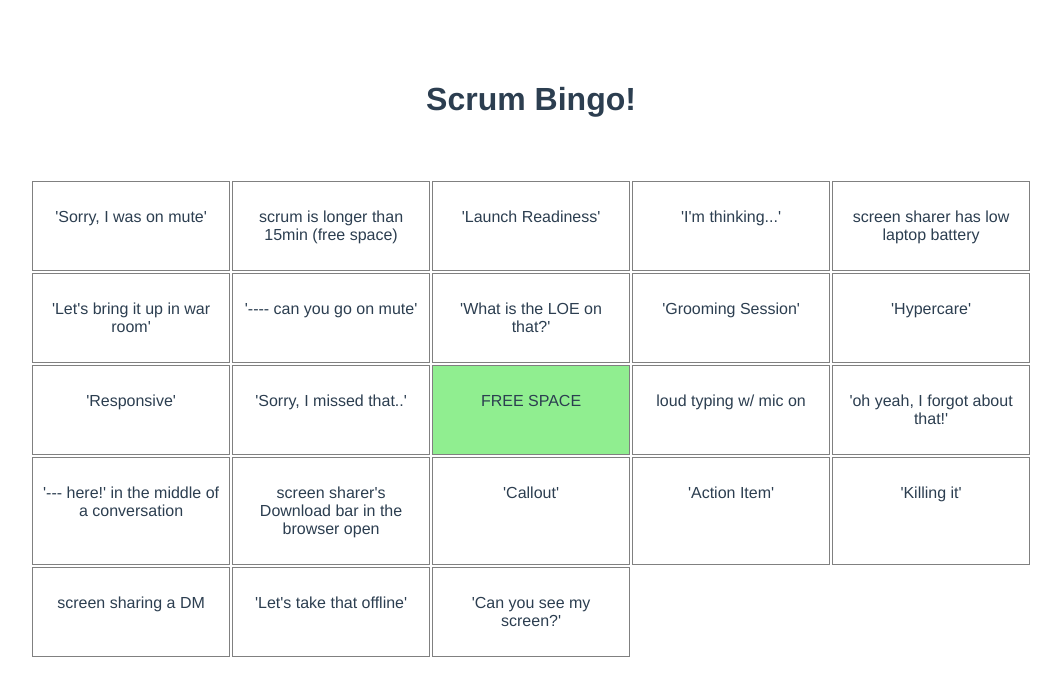
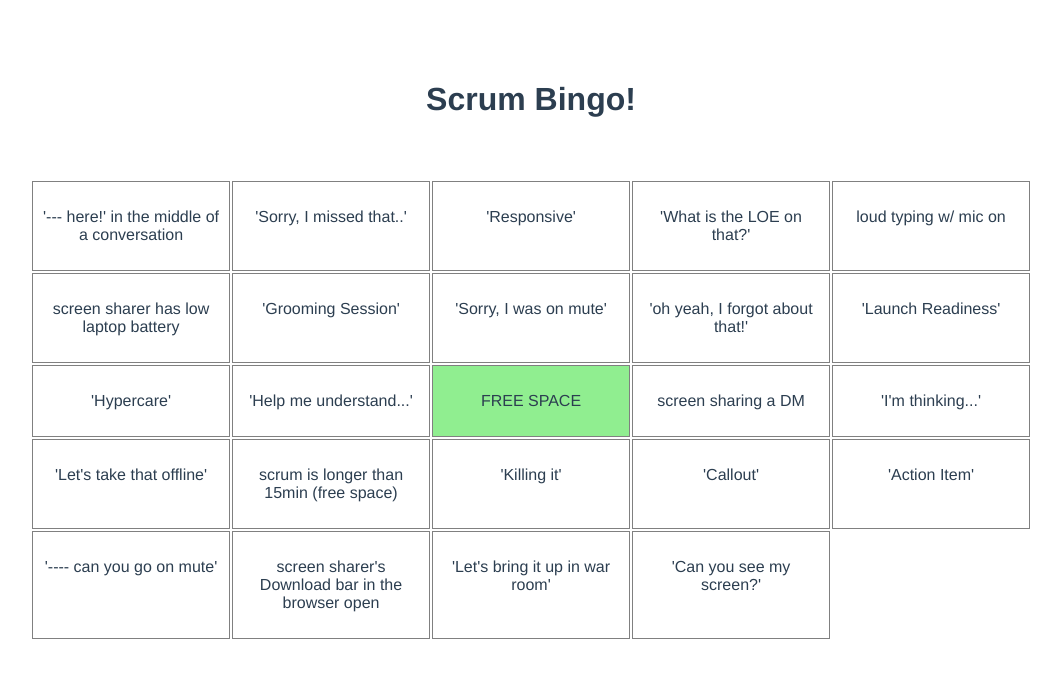
Before and after one commit to jsonpoindexter/meeting-bingo, a Vue app: page / in a window 1280 px wide. Shown: the top 696 px of the page, without its empty margins (109-1170 px from the left). Built offline with nearby package versions, Linux system fonts and the light colour scheme.

Commit message:
Added a crucial line to bingo.

```diff
--- a/src/components/GameSheet/index.vue
+++ b/src/components/GameSheet/index.vue
@@ -35,6 +35,7 @@ export default class GameSheet extends Vue {
     "screen sharer's Download bar in the browser open",
     'screen sharer has low laptop battery',
     "'Responsive'",
+    "'Help me understand...'",
   ]).slice(0, 24)
 
   created() {
```
